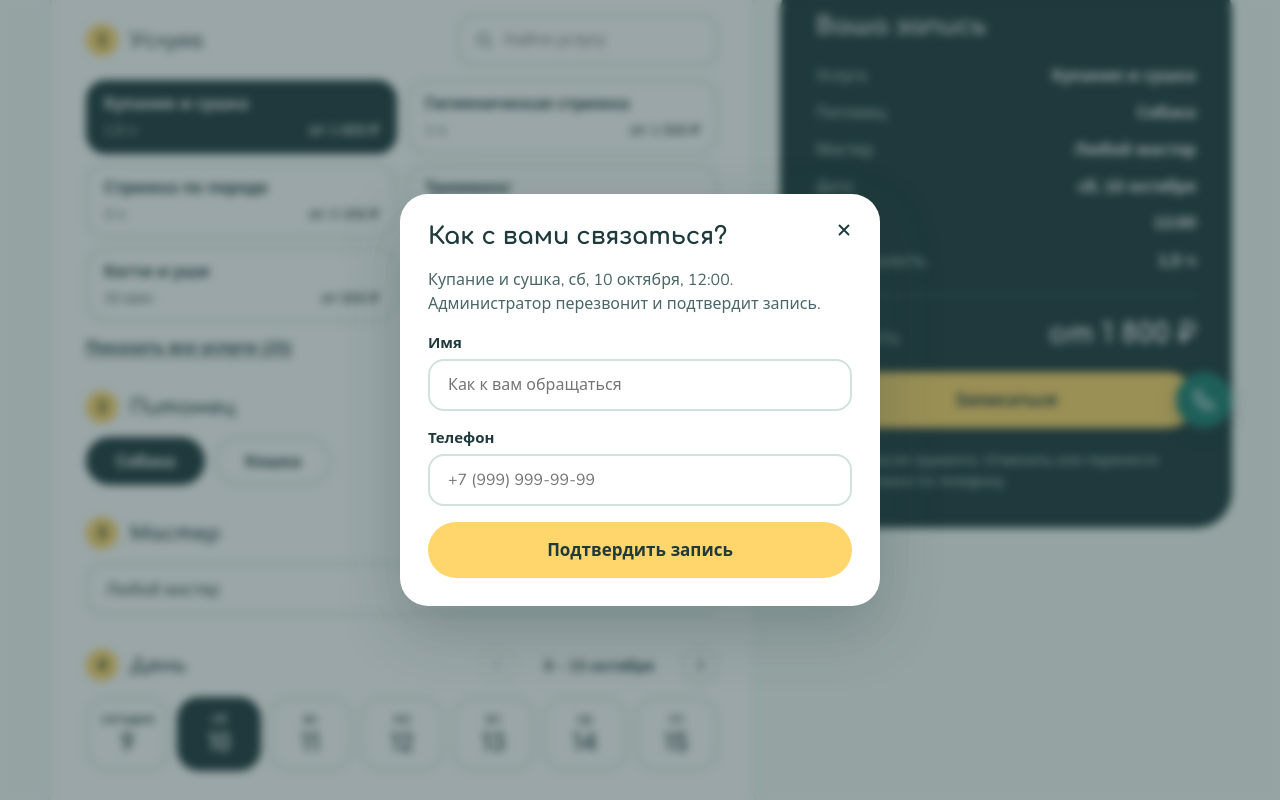
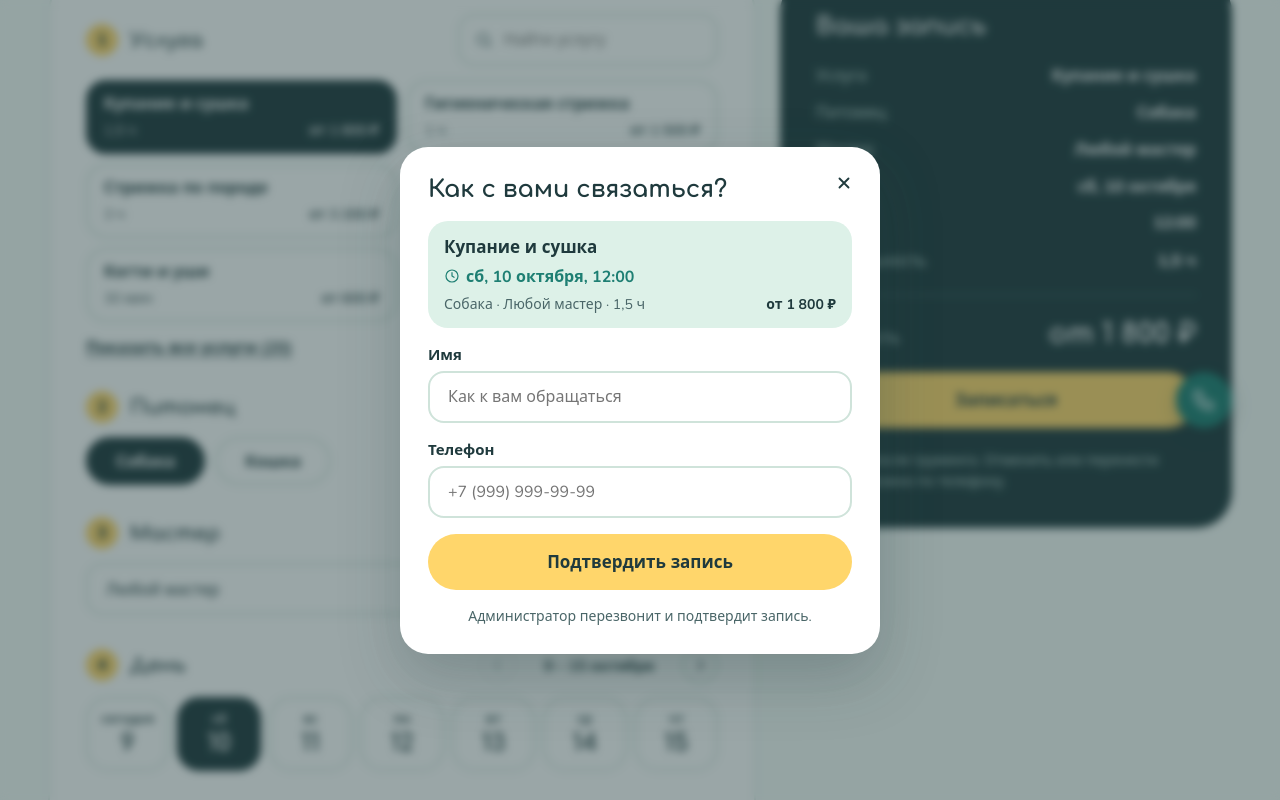
Before and after one commit to aleksan94/gruming, a Vue app: page / in a window 1280 px wide. Both pictures are taken after a click on the button "Записаться". Shown: the part 3723-4523 px from the top of the page. Built offline with nearby package versions, Linux system fonts and the light colour scheme.

Commit message:
Красота в модалке записи

```diff
--- a/src/components/BookingSection.vue
+++ b/src/components/BookingSection.vue
@@ -437,9 +437,17 @@ function reset() {
     <AppModal v-model="confirmOpen" title="Подтверждение записи" :width="480">
       <form class="confirm" novalidate @submit.prevent="confirm">
         <h3 class="confirm-title">Как с вами связаться?</h3>
-        <p class="confirm-text">
-          {{ service.name }}, {{ dateText }}, {{ time }}. Администратор перезвонит и подтвердит запись.
-        </p>
+        <div class="confirm-recap">
+          <span class="confirm-service">{{ service.name }}</span>
+          <span class="confirm-when">
+            <AppIcon name="clock" :size="16" />
+            {{ dateText }}, {{ time }}
+          </span>
+          <span class="confirm-meta">
+            <span>{{ pet.name }} · {{ masterText }} · {{ service.dur }}</span>
+            <strong>{{ formatPrice(service.price) }}</strong>
+          </span>
+        </div>
         <div class="field">
           <label for="b-name">Имя</label>
           <AppInput
@@ -456,6 +464,7 @@ function reset() {
         </div>
         <p v-if="contactError" role="alert" class="confirm-error">{{ contactError }}</p>
         <button type="submit" class="confirm-btn hov">Подтвердить запись</button>
+        <p class="confirm-fine">Администратор перезвонит и подтвердит запись.</p>
       </form>
     </AppModal>
   </section>
@@ -732,10 +741,46 @@ function reset() {
   line-height: 1.25;
 }
 
-.confirm-text {
+.confirm-recap {
+  display: flex;
+  flex-direction: column;
+  gap: 6px;
+  padding: 14px 16px;
+  border-radius: 20px;
+  background: var(--mint);
+}
+
+.confirm-service {
+  font-weight: 800;
+  font-size: 17px;
+}
+
+.confirm-when {
+  display: flex;
+  align-items: center;
+  gap: 6px;
+  font-weight: 700;
+  color: var(--accent);
+}
+
+.confirm-meta {
+  display: flex;
+  flex-wrap: wrap;
+  justify-content: space-between;
+  gap: 4px 12px;
+  font-size: 14px;
+  color: var(--muted);
+
+  strong {
+    color: var(--ink);
+  }
+}
+
+.confirm-fine {
   margin: 0;
+  text-align: center;
+  font-size: 14px;
   color: var(--muted);
-  line-height: 1.5;
 }
 
 .confirm-error {
```
